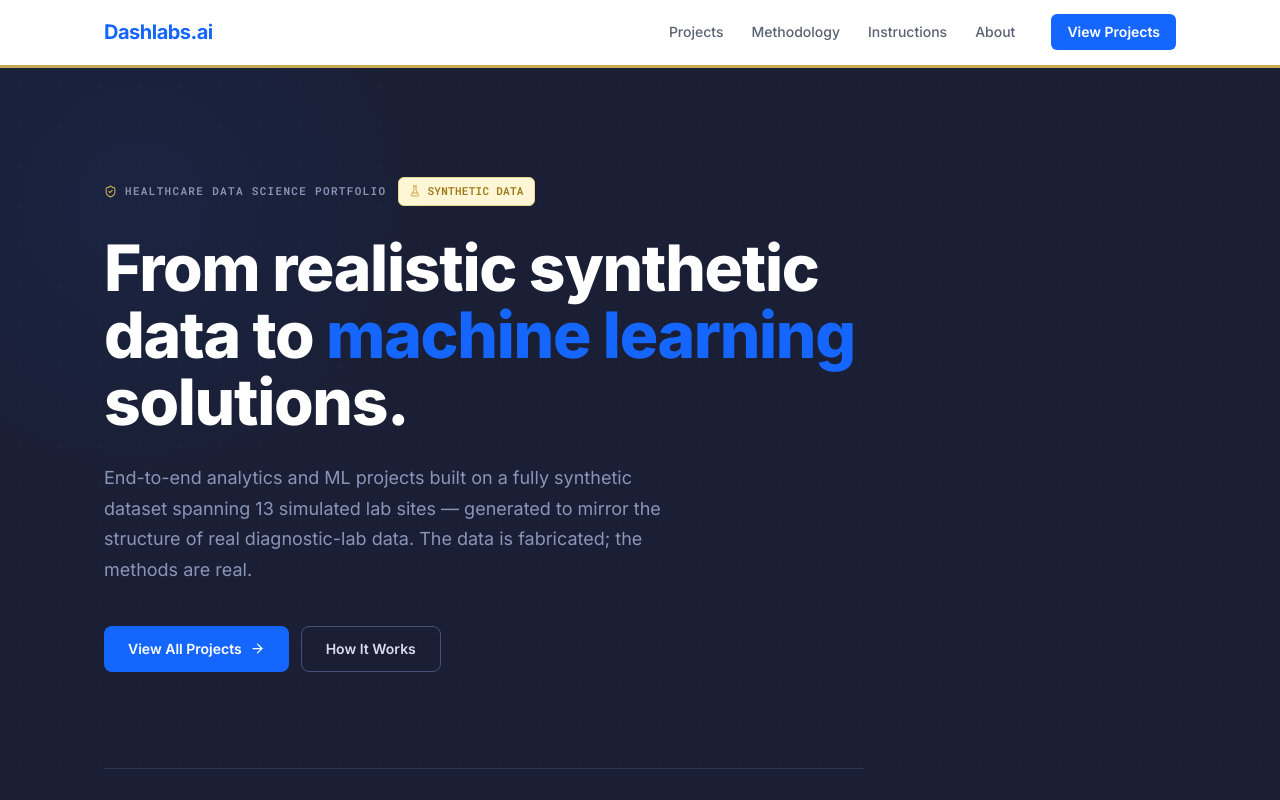
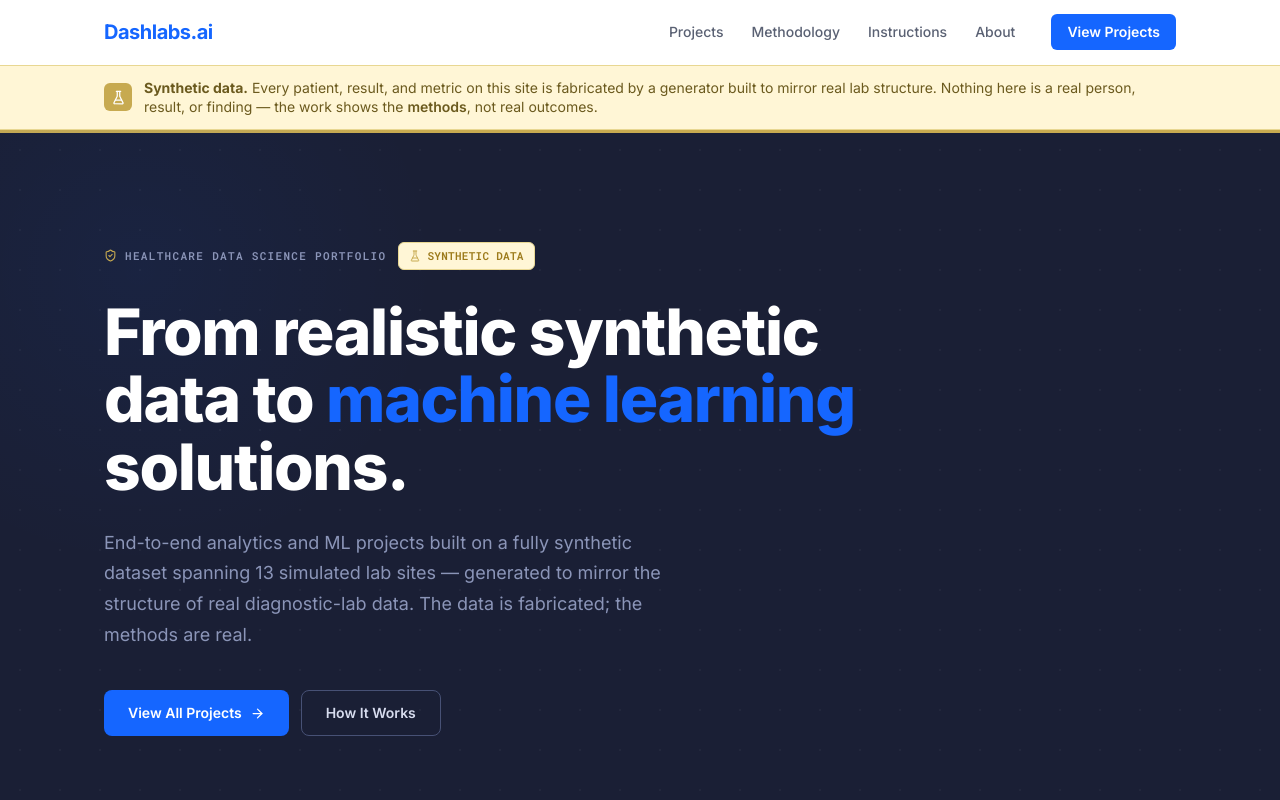
Before and after one commit to OrangeJuice023/dashlabs-sample-project, a Next.js app: page / in a window 1280 px wide. Shown: the top 800 px of the page. Built offline with nearby package versions, Linux system fonts and the light colour scheme.

Commit message:
Add SyntheticBadge component to HomePage

```diff
--- a/src/app/page.tsx
+++ b/src/app/page.tsx
@@ -1,3 +1,4 @@
+import { SyntheticBadge } from "@/components/SyntheticBadge";
 import { Hero } from "@/components/home/Hero";
 import { WhyShowcase } from "@/components/home/WhyShowcase";
 import { DatasetArchitecture } from "@/components/home/DatasetArchitecture";
@@ -6,6 +7,7 @@ import { ProjectGrid } from "@/components/home/ProjectGrid";
 export default function HomePage() {
   return (
     <>
+      <SyntheticBadge variant="banner" />
       <Hero />
       <WhyShowcase />
       <DatasetArchitecture />
```
